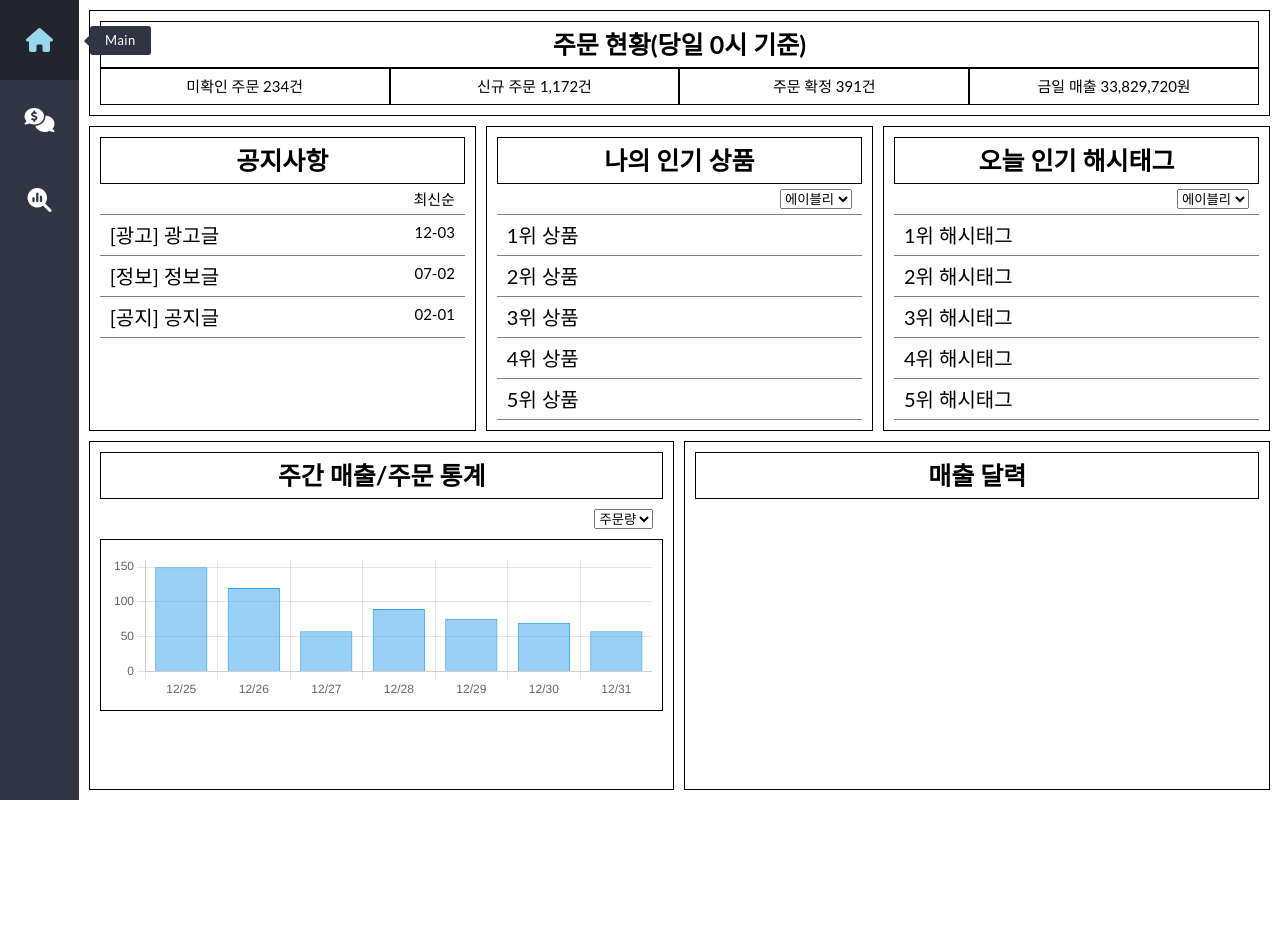
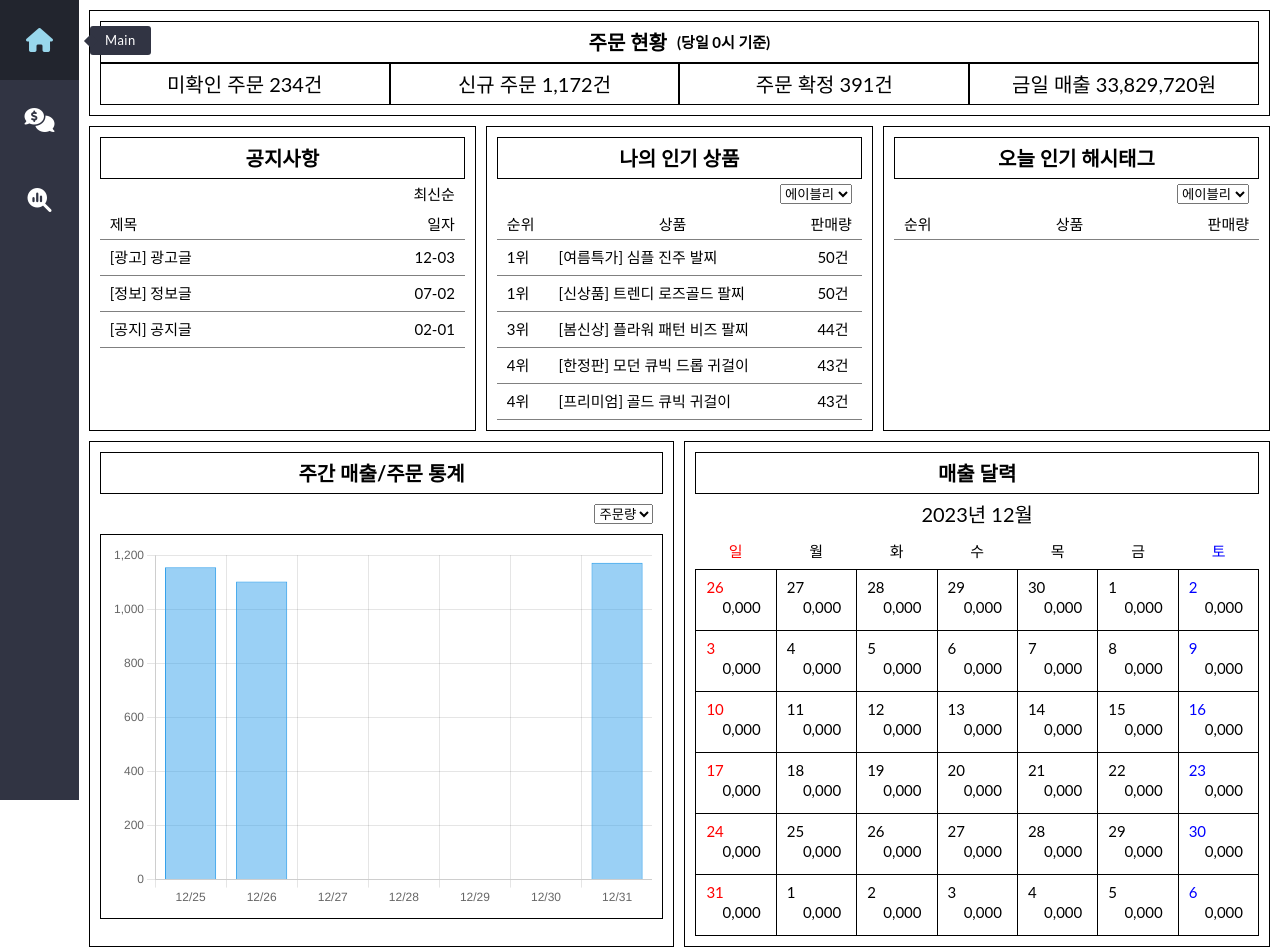
Before and after one commit to seojong789/sellbuddy-ecommerce-management, a website: page src/pages/main/main.html in a window 1280 px wide. Before the commit the page ends 800 px from the top, so only its background shows below. Drawn offline with nearby package versions, Linux system fonts and the light colour scheme.

Commit message:
FEAT:JS작업(완료: 나의 인기상품, 주문 통계)(진행: 매출 캘린더)

```diff
--- /dev/null
+++ b/src/pages/main/main-canlendar.js
@@ -0,0 +1,61 @@
+let today = new Date("2023-12-31");
+
+const printCalender = () => {
+  const viewYear = today.getFullYear();
+  const viewMonth = today.getMonth();
+
+  document.querySelector(".year-month").textContent = `
+    ${viewYear}년 ${viewMonth + 1}월
+    `;
+
+  const prevLast = new Date(viewYear, viewMonth, 0);
+  const thisLast = new Date(viewYear, viewMonth + 1, 0);
+
+  const prevLastDate = prevLast.getDate();
+  const preLastDay = prevLast.getDay();
+
+  const thisLastDate = thisLast.getDate();
+  const thisLastDay = thisLast.getDay();
+
+  const prevDates = [];
+  const thisDates = [...Array(thisLastDate + 1).keys()].slice(1);
+  const nextDates = [];
+
+  if (preLastDay !== 6) {
+    for (let i = 0; i < preLastDay + 1; i++) {
+      prevDates.unshift(prevLastDate - i);
+    }
+  }
+
+  for (let i = 1; i < 7 - thisLastDay; i++) {
+    nextDates.push(i);
+  }
+
+  const dates = prevDates.concat(thisDates, nextDates);
+  const firstDateIndex = dates.indexOf(1);
+  const lastDateIndex = dates.lastIndexOf(thisLastDate);
+
+  dates.forEach((date, i) => {
+    const condition =
+      i >= firstDateIndex && i < lastDateIndex + 1 ? "this" : "other";
+    dates[i] = `
+      <div class="day ${condition}">
+        <div class="dayNumber">${date}</div>
+        <div class="daySale">0,000</div>
+      </div>
+      `;
+  });
+
+  document.querySelector(".days").innerHTML = dates.join("");
+
+  if (viewMonth === today.getMonth() && viewYear === today.getFullYear()) {
+    for (let date of document.querySelectorAll(".this")) {
+      if (+date.innerText === today.getDate()) {
+        date.classList.add("today");
+        break;
+      }
+    }
+  }
+};
+
+printCalender();
--- /dev/null
+++ b/src/pages/main/main-chart.js
@@ -0,0 +1,90 @@
+const chartOptions = {
+  responsive: true,
+  maintainAspectRatio: false,
+  scales: {
+    y: {
+      beginAtZero: true,
+    },
+  },
+  plugins: {
+    legend: {
+      display: false,
+    },
+  },
+};
+
+const today = new Date("2023-12-31");
+const dataSelect = document.getElementById("chart-data");
+let weeklyChart;
+
+const updateChart = (charLabel, chartData, dataLabel) => {
+  if (weeklyChart) {
+    weeklyChart.destroy();
+  }
+
+  weeklyChart = new Chart(
+    document.getElementById("week-chart").getContext("2d"),
+    {
+      type: "bar",
+      data: {
+        labels: charLabel,
+        datasets: [
+          {
+            label: dataLabel,
+            data: chartData,
+            borderWidth: 1,
+          },
+        ],
+      },
+      options: chartOptions,
+    }
+  );
+};
+
+const printChart = () => {
+  let charLabel = [];
+  let chartData = [];
+  let dataLabel;
+
+  axios
+    .get("http://localhost:5500/v4.json")
+    .then((res) => {
+      const products = res.data;
+      for (let n = 0; n < 7; n++) {
+        let date = new Date(today);
+        date.setDate(today.getDate() - n);
+        charLabel.unshift(date.getMonth() + 1 + "/" + date.getDate());
+
+        let orderDate = 0;
+        let saleDate = 0;
+        products.forEach((product) => {
+          product.platforms.forEach((platform) => {
+            platform.sales.forEach((sale) => {
+              if (date.getTime() === new Date(sale.date).getTime()) {
+                orderDate += sale.quantity;
+                saleDate += sale.quantity * product.price;
+              }
+            });
+          });
+        });
+
+        if (dataSelect.value == "product-count") {
+          chartData.unshift(orderDate);
+        } else {
+          chartData.unshift(saleDate);
+        }
+      }
+
+      if (dataSelect.value == "product-count") {
+        dataLabel = "주문";
+      } else {
+        dataLabel = "매출";
+      }
+      updateChart(charLabel, chartData, dataLabel);
+    })
+    .catch((error) => {
+      console.log("error 발생 : " + error);
+    });
+};
+printChart();
+dataSelect.addEventListener("change", printChart);
--- a/src/pages/main/main.css
+++ b/src/pages/main/main.css
@@ -22,13 +22,19 @@
     align-items: center;
     justify-content: center;
 
-    font-size: 25px;
+    font-size: 20px;
+
+    span {
+      margin-left: 10px;
+
+      font-size: 15px;
+    }
   }
 
   .list {
     border-bottom: 1px solid gray;
 
-    font-size: 20px;
+    font-size: 15px;
 
     p {
       height: 10px;
@@ -45,22 +51,45 @@
       }
     }
 
+    .list-title {
+      display: flex;
+      justify-content: space-between;
+    }
+
     li {
       border-top: 1px solid gray;
       padding: 10px;
 
-      a {
-        text-decoration: none;
-        color: inherit;
+      display: flex;
+      justify-content: space-between;
 
-        span {
-          float: right;
+      span {
+        white-space: nowrap;
+        overflow: hidden;
+        text-overflow: ellipsis;
+      }
 
-          font-size: 15px;
-        }
+      .list-side {
+        width: 10%;
+      }
+
+      .list-center {
+        width: 70%;
+      }
+    }
+
+    a {
+      color: inherit;
+
+      span {
+        font-size: 15px;
       }
     }
   }
+}
+
+.main-popular-product-list {
+  color: inherit;
 }
 
 #main-order {
@@ -83,7 +112,7 @@
       align-items: center;
       justify-content: space-around;
 
-      font-size: 15px;
+      font-size: 20px;
     }
   }
 }
@@ -96,6 +125,11 @@
 #main-popular-product {
   grid-column: 3/5;
   grid-row-start: 2;
+}
+
+.main-popular-product-list {
+  background-color: y;
+  color: black;
 }
 
 #main-hashtag {
@@ -121,10 +155,87 @@
 
   .week-chart {
     border: 1px solid black;
+    min-height: 75%;
   }
 }
 
 #main-sales-calendar {
   grid-column: 4/7;
   grid-row-start: 3;
+
+  font-size: 15px;
+
+  * {
+    box-sizing: border-box;
+  }
+
+  .year-month {
+    padding: 10px;
+
+    display: flex;
+    align-items: center;
+    justify-content: center;
+
+    font-size: 20px;
+  }
+
+  .weeks {
+    display: flex;
+    align-items: center;
+    justify-content: center;
+
+  }
+
+  .week {
+    width: calc(100% / 7);
+    padding: 10px;
+
+    text-align: center;
+  }
+
+  .days {
+    border-top: 1px solid black;
+    border-left: 1px solid black;
+
+    display: flex;
+    flex-flow: row wrap;
+  }
+
+  .day {
+    border-bottom: 1px solid black;
+    border-right: 1px solid black;
+    width: calc(100% / 7);
+    padding: 10px;
+
+    display: flex;
+    flex-direction: column;
+    justify-content: center;
+  }
+
+  .daySale {
+    padding: 5px;
+    color: black;
+
+    display: flex;
+    justify-content: right;
+  }
+
+
+  .week:nth-child(7n + 1),
+  .day:nth-child(7n + 1) {
+    color: red;
+  }
+
+  .week:nth-child(7n),
+  .day:nth-child(7n) {
+    color: blue;
+  }
+
+  .other span {
+    opacity: 0.3;
+  }
+
+  .today {
+    background-color: orange;
+  }
 }
--- a/src/pages/main/main.html
+++ b/src/pages/main/main.html
@@ -20,9 +20,22 @@
       <h1 class="title">공지사항</h1>
       <ul class="list">
         <p>최신순</p>
-        <li><a href="">[광고] 광고글 <span>12-03</span></a></li>
-        <li><a href="">[정보] 정보글 <span>07-02</span></a></li>
-        <li><a href="">[공지] 공지글 <span>02-01</span></a></li>
+        <p class="list-title">
+          <span>제목</span>
+          <span>일자</span>
+        </p>
+        <li>
+          <span><a href="">[광고] 광고글</span>
+          <span>12-03</span></a>
+        </li>
+        <li>
+          <span><a href="">[정보] 정보글</span>
+          <span>07-02</span></a>
+        </li>
+        <li>
+          <span><a href="">[공지] 공지글</span>
+          <span>02-01</span></a>
+        </li>
       </ul>
     </div>
 
@@ -32,14 +45,13 @@
         <p>
           <select name="product-platform" id="product-platform">
             <option value="ably">에이블리</option>
-            <option value="zigzag">지그재그</option>
+            <option value="zigzag">지그재그
           </select>
         </p>
-        <li>1위 상품</li>
-        <li>2위 상품</li>
-        <li>3위 상품</li>
-        <li>4위 상품</li>
-        <li>5위 상품</li>
+        <a href="/src/pages/analysis/main/analysis.html">
+          <section id="main-popular-product-list">
+          </section>
+        </a>
       </ol>
     </div>
 
@@ -52,11 +64,10 @@
             <option value="zigzag">지그재그</option>
           </select>
         </p>
-        <li>1위 해시태그</li>
-        <li>2위 해시태그</li>
-        <li>3위 해시태그</li>
-        <li>4위 해시태그</li>
-        <li>5위 해시태그</li>
+        <a href="/src/pages/analysis/main/analysis.html">
+          <section id="main-hashtag-list">
+          </section>
+        </a>
       </ol>
     </div>
 
@@ -68,21 +79,41 @@
           <option value="product-sale">매출</option>
         </select>
       </div>
-      <div class="week-chart">
-        <canvas id="week-count"></canvas>
-      </div>
+      <a href="/src/pages/sales/sales.html">
+        <div class="week-chart">
+          <canvas id="week-chart"></canvas>
+        </div>
+      </a>
     </div>
 
     <div id="main-sales-calendar" class="content-box">
       <h1 class="title">매출 달력</h1>
+      <div id = "canlendar">
+        <div class="header">
+          <div class="year-month"></div>
+        </div>
+        <div class="main">
+          <div class="weeks">
+            <div class="week">일</div>
+            <div class="week">월</div>
+            <div class="week">화</div>
+            <div class="week">수</div>
+            <div class="week">목</div>
+            <div class="week">금</div>
+            <div class="week">토</div>
+          </div>
+          <div class="days"></div>
+        </div>
+      </div>
     </div>
   </div>
 
   <script src="https://cdn.jsdelivr.net/npm/axios/dist/axios.min.js"></script>
   <script src="../../components/sidebar.js" type="module"></script>
   <script src="https://cdn.jsdelivr.net/npm/chart.js"></script>
-  <!-- <script src="./calendar.js" type="module"></script> -->
   <script src="./main.js" type="module"></script>
+  <script src="./main-chart.js" type="module"></script>
+  <script src="./main-canlendar.js"></script>
 </body>
 
 </html>
--- a/src/pages/main/main.js
+++ b/src/pages/main/main.js
@@ -1,68 +1,101 @@
+const today = new Date("2023-12-31");
+
 axios
   .get("http://localhost:5500/v4.json")
   .then((res) => {
-    let products = res.data;
+    const products = res.data;
     // 주문현황
     let orderToday = 0; // 신규 주문
     let saleToday = 0; // 금일 매출
-    for (let i = 0; i < products.length; i++) {
-      for (let j = 0; j < products[i].platforms.length; j++) {
-        for (let k = 0; k < products[i].platforms[j].sales.length; k++) {
-          if (products[i].platforms[j].sales[k].date == "2023-12-31") {
-            orderToday += products[i].platforms[j].sales[k].quantity;
-            saleToday +=
-              products[i].platforms[j].sales[k].quantity * products[i].price;
+    products.forEach((products) => {
+      products.platforms.forEach((platforms) => {
+        platforms.sales.forEach((sales) => {
+          if (today - new Date(sales.date) == 0) {
+            orderToday += sales.quantity;
+            saleToday += sales.quantity * products.price;
           }
-        }
-      }
-    }
-    let orderUnknown = Math.round(orderToday / 5); // 미확인 주문 (임시)
-    let orderKnown = Math.round(orderToday / 3); // 주문 확정 (임시)
-    let productsHTML = `
-      <h1 class="title">주문 현황<span>(당일 0시 기준)</span></h1>
+        });
+      });
+    });
+    const orderUnknown = Math.round(orderToday / 5); // 미확인 주문 (임시)
+    const orderKnown = Math.round(orderToday / 3); // 주문 확정 (임시)
+    const orderHTML = `
+      <h1 class="title">주문 현황<span> (당일 0시 기준)</span></h1>
       <p>
         <span>미확인 주문 ${orderUnknown.toLocaleString()}건</span>
         <span>신규 주문 ${orderToday.toLocaleString()}건</span>
         <span>주문 확정 ${orderKnown.toLocaleString()}건</span>
         <span>금일 매출 ${saleToday.toLocaleString()}원</span>
       </p>`;
-    document.querySelector("#main-order").innerHTML = productsHTML;
+    document.querySelector("#main-order").innerHTML = orderHTML;
+
+    // 나의 인기 상품
+    const platformSelect = document.getElementById("product-platform");
+
+    const printPopluarProduct = () => {
+      let poppularProduct = [];
+      products.forEach((products) => {
+        products.platforms.forEach((platforms) => {
+          platforms.sales.forEach((sales) => {
+            if (platforms.platform == platformSelect.value) {
+              if (today - new Date(sales.date) == 0) {
+                poppularProduct.push([products.name, sales.quantity]);
+              }
+            }
+          });
+        });
+      });
+      poppularProduct.sort((a, b) => b[1] - a[1]);
+
+      document.querySelector("#main-popular-product-list").innerHTML = `
+        <p class="list-title">
+          <span class="list-side">순위</span>
+          <span class="list-center">상품</span>
+          <span class="list-side">판매량</span>
+        </p>
+        `;
+      for (let i = 0; i < 5; i++) {
+        let popularProductHTML;
+        if (i > 0 && poppularProduct[i][1] == poppularProduct[i - 1][1]) {
+          popularProductHTML = `
+            <li>
+              <span class="list-side">${i}위</span>
+              <span class="list-center">${poppularProduct[i][0]}</span>
+              <span class="list-side">${poppularProduct[i][1]}건</span>
+            </li>
+            `;
+        } else {
+          popularProductHTML = `
+          <li>
+            <span class="list-side">${i + 1}위</span>
+            <span class="list-center">${poppularProduct[i][0]}</span>
+            <span class="list-side">${poppularProduct[i][1]}건</span>
+          </li>
+          `;
+        }
+        document.querySelector("#main-popular-product-list").innerHTML +=
+          popularProductHTML;
+      }
+    };
+    printPopluarProduct();
+    platformSelect.addEventListener("change", printPopluarProduct);
+
+    // 인기 해시태그
+    let printPopluarHashtag = () => {
+      let popularHashtagHTML = [];
+      document.querySelector("#main-hashtag-list").innerHTML = `
+         <p class="list-title">
+           <span class="list-side">순위</span>
+           <span class="list-center">상품</span>
+           <span class="list-side">판매량</span>
+         </p>
+         `;
+      document.querySelector("#main-hashtag-list").innerHTML +=
+        popularHashtagHTML;
+    };
+    printPopluarHashtag();
+    platformSelect.addEventListener("change", printPopluarHashtag);
   })
   .catch((error) => {
     console.log("error 발생 : " + error);
   });
-
-const chartOptions = {
-  responsive: true,
-  maintainAspectRatio: false,
-  scales: {
-    y: {
-      beginAtZero: true,
-    },
-  },
-  plugins: {
-    legend: {
-      display: false,
-    },
-  },
-};
-
-document.addEventListener("DOMContentLoaded", (event) => {
-  const weeklyCountChart = new Chart(
-    document.getElementById("week-count").getContext("2d"),
-    {
-      type: "bar",
-      data: {
-        labels: ["12/25", "12/26", "12/27", "12/28", "12/29", "12/30", "12/31"],
-        datasets: [
-          {
-            label: "주문",
-            data: [150, 120, 58, 90, 76, 70, 58],
-            borderWidth: 1,
-          },
-        ],
-      },
-      options: chartOptions,
-    }
-  );
-});
```
